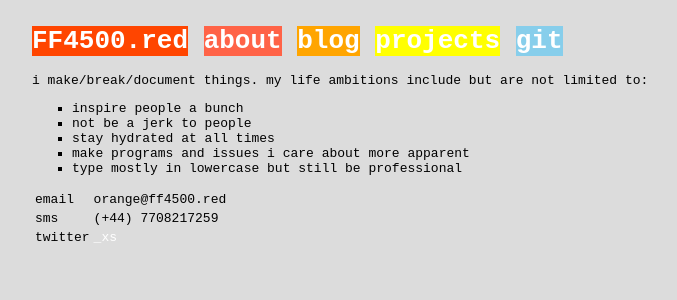
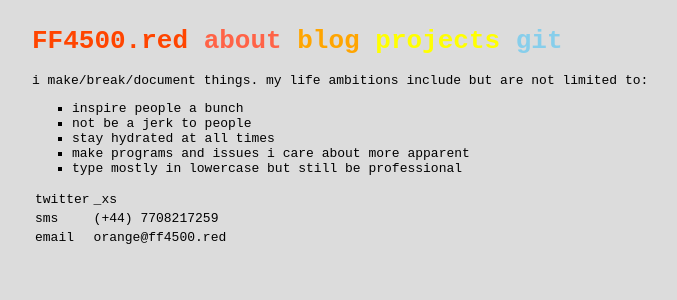
Before and after one commit to isabella232/website-33, a Jekyll site: the page built from index.md, in a window 1280 px wide. Shown: the top 300 px of the page, without its empty margins (288-965 px from the left). Built offline with Jekyll 4.4.1, drawn with Linux system fonts in a browser that asks for light colours.

Commit message:
changes to navigation

```diff
--- a/_includes/navigation.html
+++ b/_includes/navigation.html
@@ -1,7 +1,7 @@
 <h1>
-    <a href="/" style="background: orangered;" >FF4500.red</a>
-    <a href="/about/" style="background: tomato;">about</a>
-    <a href="/b/" style="background: orange;">blog</a>
-    <a href="/projects/" style="background: yellow;">projects</a>
-    <a href="http://github.com/ixt" style="background: skyblue;">git</a>
+    <a href="/" style="color: orangered;" >FF4500.red</a>
+    <a href="/about/" style="color: tomato;">about</a>
+    <a href="/b/" style="color: orange;">blog</a>
+    <a href="/projects/" style="color: yellow;">projects</a>
+    <a href="http://github.com/ixt" style="color: skyblue;">git</a>
 </h1>
--- a/css/main.css
+++ b/css/main.css
@@ -12,13 +12,17 @@ body {
 
 a {
   text-decoration: none;
-  color: #fff;
+  color: white;
 }
 
 a:hover {
-  color: #111;
+  color: darkgrey;
 }
 
 ul{
   list-style-type: square;
 }
+
+img {
+    max-width: 640px;
+}
--- a/index.md
+++ b/index.md
@@ -12,7 +12,7 @@ i make/break/document things. my life ambitions include but are not limited to:
 +   type mostly in lowercase but still be professional
 
 |---
+| twitter  | [_xs](https://twitter.com/_xs){: style="color: black"} |
+| sms      | (+44) 7708217259                              |
 | email    | orange@ff4500.red                             |
-| sms      | (+44) 7708217259                              |
-| twitter  | [_xs](https://twitter.com/_xs)                |
 |===
```
